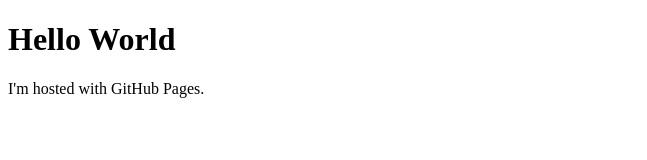
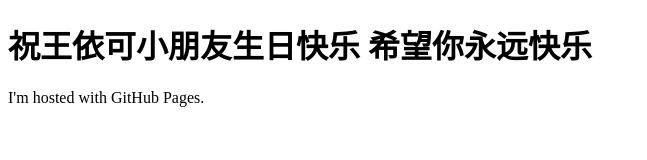
Before and after one commit to Luxnyi/Luxnyi.github.io, a plain HTML site: page index.html in a window 1280 px wide. Shown: the whole page, without its empty margins (0-647 px from the left). Drawn offline with Linux system fonts and the light colour scheme.

Commit message:
initial commit

```diff
--- a/index.html
+++ b/index.html
@@ -1,7 +1,7 @@
 <!DOCTYPE html>
 <html>
 <body>
-<h1>Hello World</h1>
+<h1>祝王依可小朋友生日快乐 希望你永远快乐</h1>
 <p>I'm hosted with GitHub Pages.</p>
 </body>
 </html>
```
